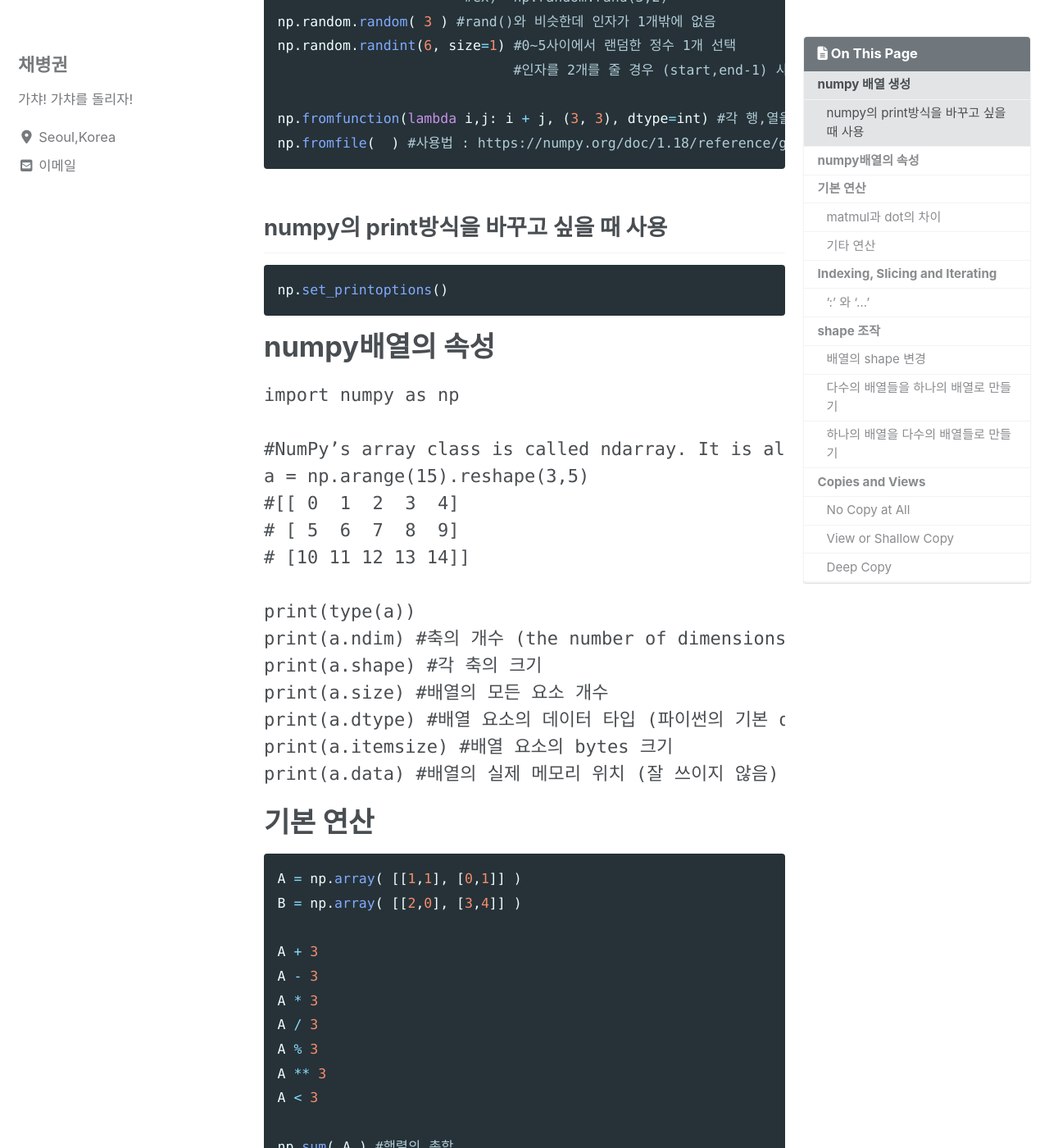
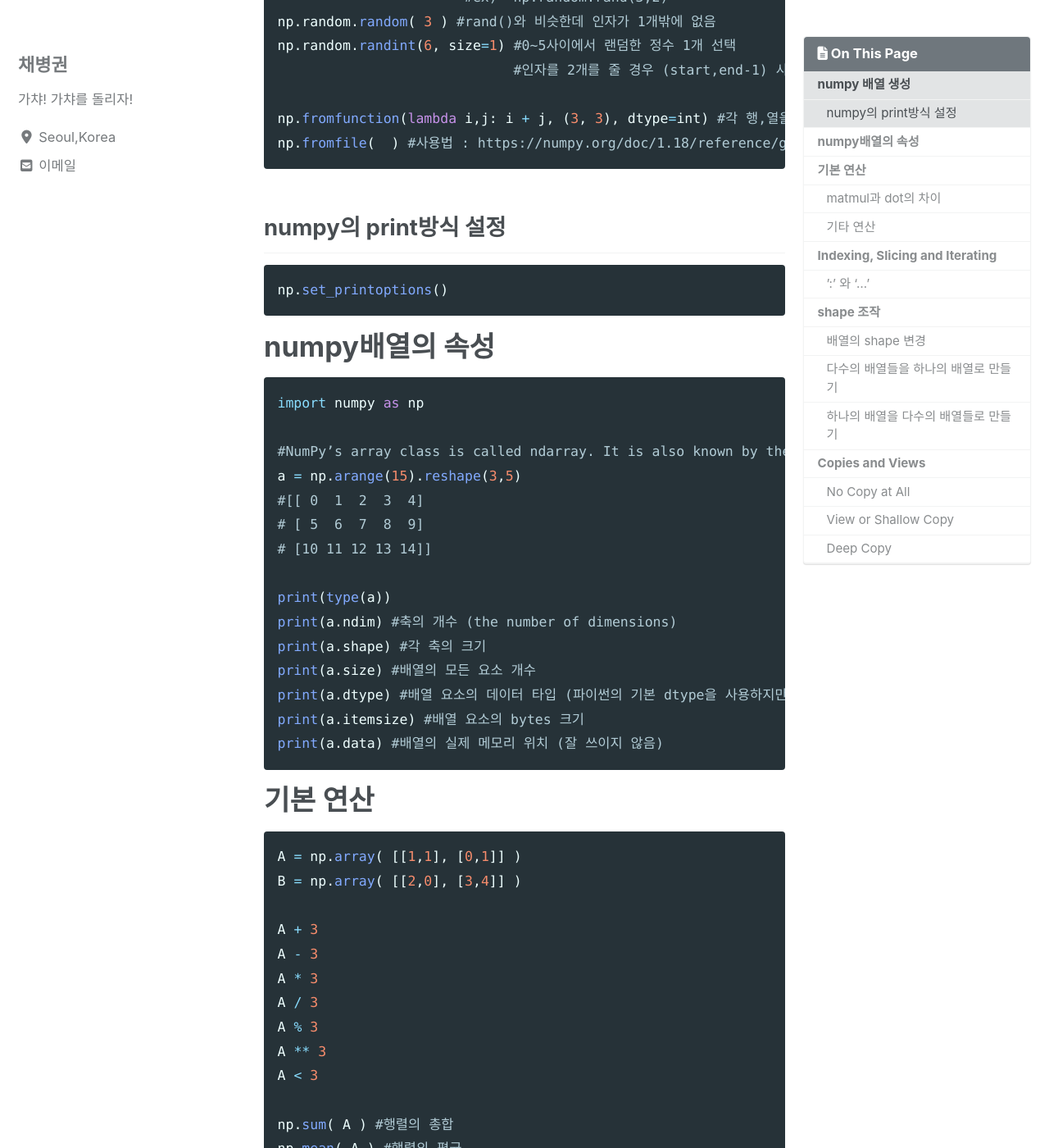
Before and after one commit to ByeongGwonChae/mynotebook, a Jekyll site: the page built from _posts/2020-02-29-numpy기초.md, in a window 1280 px wide and 1400 px high, scrolled down 986 px. Shown: the whole window at 82% size. Built offline with Jekyll 4.4.1, drawn with Linux system fonts in a browser that asks for light colours; cached includes are drawn as plain includes; nearby versions of some CDN libraries.

Commit message:
Update 2020-02-29-numpy기초.md

```diff
--- a/_posts/2020-02-29-numpy기초.md
+++ b/_posts/2020-02-29-numpy기초.md
@@ -42,12 +42,13 @@ np.random.randint(6, size=1) #0~5사이에서 랜덤한 정수 1개 선택
 np.fromfunction(lambda i,j: i + j, (3, 3), dtype=int) #각 행,열을 인자로 함수를 실행하여 배열 생성
 np.fromfile(  ) #사용법 : https://numpy.org/doc/1.18/reference/generated/numpy.fromfile.html#numpy.fromfile
 ~~~
-## numpy의 print방식을 바꾸고 싶을 때 사용
+## numpy의 print방식 설정
 ~~~ python
 np.set_printoptions()
 ~~~
+
 # numpy배열의 속성
-~~~ Python
+~~~ python
 import numpy as np
 
 #NumPy’s array class is called ndarray. It is also known by the alias array. Note that numpy.array is not the same as the Standard Python Library class array.array, which only handles one-dimensional arrays and offers less functionality. The more important attributes of an ndarray object are:
```
